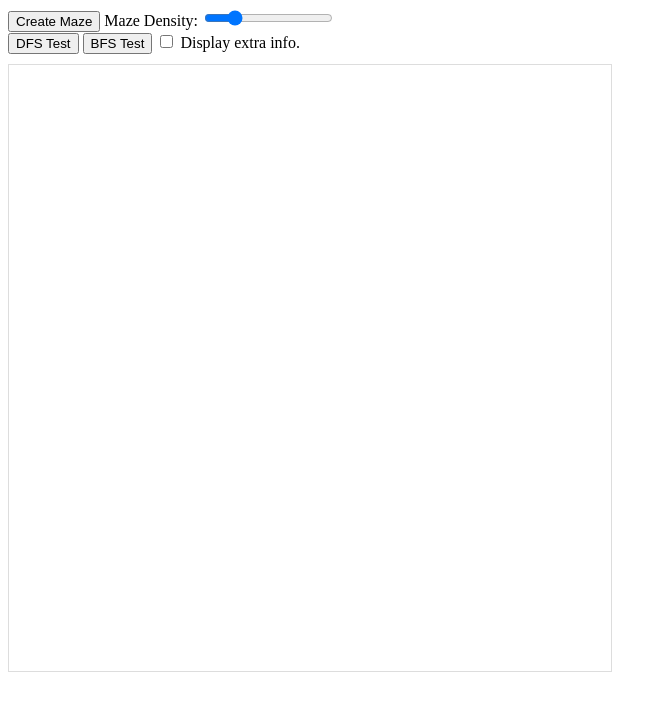
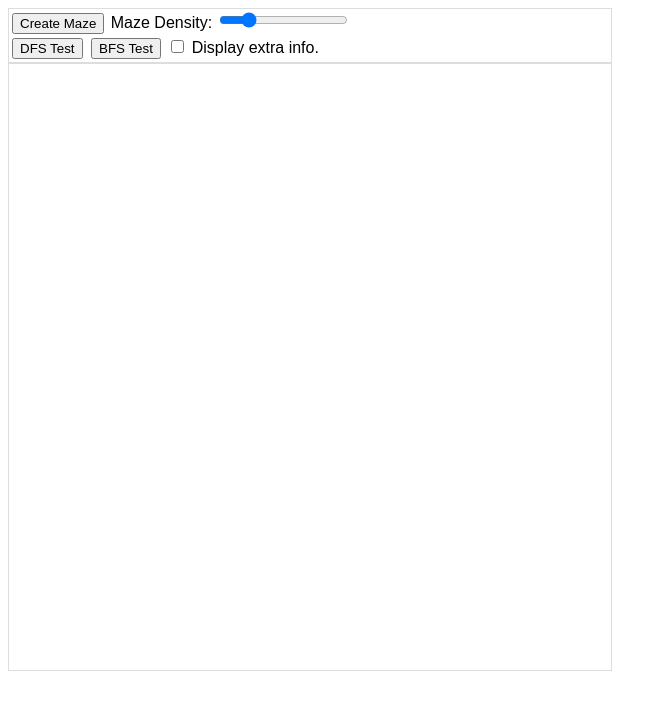
Before and after one commit to mossumossu/SimplePathfinding, a website: page index.html in a window 1280 px wide. Shown: the whole page, without its empty margins (0-667 px from the left). Drawn offline with Linux system fonts and the light colour scheme.

Commit message:
minor html/css changes

```diff
--- a/index.html
+++ b/index.html
@@ -3,22 +3,31 @@
 <head>
 	<title>Simple Pathfinding</title>
 	<style>
+		*{
+			font-family:Arial, sans-serif
+		}
 		.mazeCanvas{
 			border: 1px solid #ddd;
 			display: inline-block;
 			padding: 1px;
 		}
 		.controls{
+			width: 600px;
+			border: 1px solid #ddd;
 			padding-bottom: 10px;
+			padding: 1px;
+		}
+		.button{
+			margin: 2px;
 		}
 	</style>
 </head>
 <body>
 	<div class="controls">
-		<button onclick="maze.Create(mazeArray)">Create Maze</button>
+		<button onclick="maze.Create(mazeArray)" class="button">Create Maze</button>
 		Maze Density: <input type="range" min="0" max="10" value="2" class="slider" id="myRange"><br>
-		<button onclick="DFS(mazeArray)">DFS Test</button>
-		<button onclick="BFS(mazeArray)">BFS Test</button>
+		<button onclick="DFS(mazeArray)" class="button">DFS Test</button>
+		<button onclick="BFS(mazeArray)" class="button">BFS Test</button>
 		<input type="checkbox" id="chbx"> Display extra info.
 	</div>
 
```
